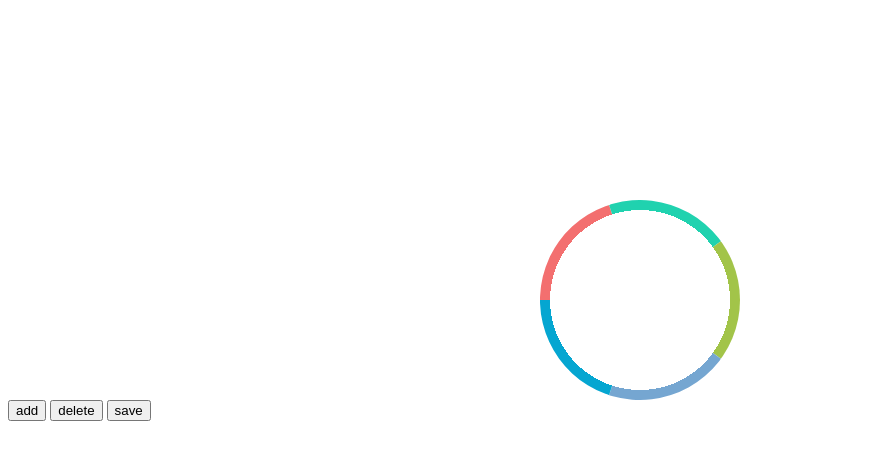
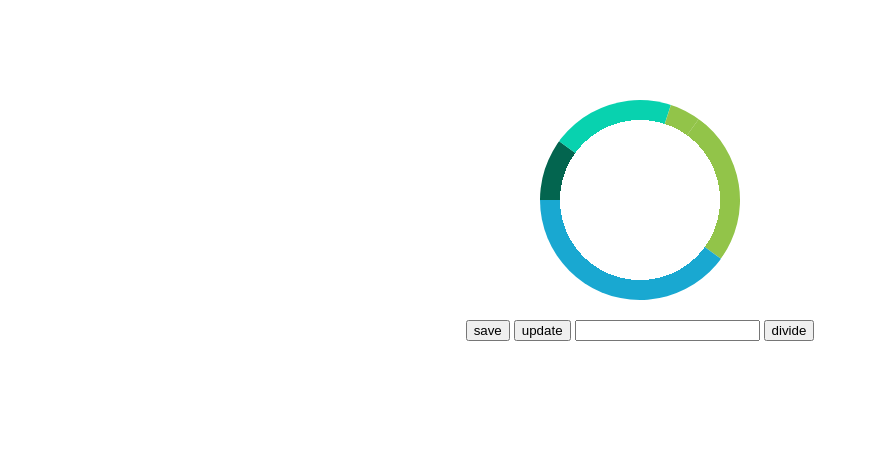
Before and after one commit to eefeng/circle, a website: page index.html in a window 1280 px wide. Shown: the whole page, without its empty margins (0-869 px from the left). Drawn offline with nearby package versions, Linux system fonts and the light colour scheme.

Commit message:
update & divide

```diff
--- a/circle.es.js
+++ b/circle.es.js
@@ -1,4 +1,4 @@
-"use strict";
+'use strict';
 
 var _createClass = function () { function defineProperties(target, props) { for (var i = 0; i < props.length; i++) { var descriptor = props[i]; descriptor.enumerable = descriptor.enumerable || false; descriptor.configurable = true; if ("value" in descriptor) descriptor.writable = true; Object.defineProperty(target, descriptor.key, descriptor); } } return function (Constructor, protoProps, staticProps) { if (protoProps) defineProperties(Constructor.prototype, protoProps); if (staticProps) defineProperties(Constructor, staticProps); return Constructor; }; }();
 
@@ -10,28 +10,37 @@ var Circle = function () {
 
         this.$ele = $ele;
 
-        this.bindEvents();
-
         this.DEFAULTS = {
             inner: 90
         };
 
         this.opts = $.extend({}, this.DEFAULTS, options);
 
-        // this.count = this.opts.pies.length;
-
         this.degs = [];
-        this.startDeg = 0;
         this.skews = [];
         this.rotate1 = [];
         this.rotate2 = [];
-        this.inner = 90;
+        this.inner = this.opts.inner;
+
+        this.colors = ['#f36f6f', '#20d2af', '#a2c449', '#75a6d1', '#036f6f', '#80d2af', '#92c449', '#15a6d1', '#03654f', '#08d2af', '#92c449', '#19a8d1'];
 
         this.init();
     }
 
     _createClass(Circle, [{
-        key: "clearInner",
+        key: 'init',
+        value: function init() {
+
+            // TODO sim
+
+            this.initPiesInfo(this.opts.pies);
+            this.initPiesInfo(this.opts.pies);
+            this.initPiesInfo(this.opts.pies);
+
+            this.drawPies(this.piesInfo);
+        }
+    }, {
+        key: 'clearInner',
         value: function clearInner() {
 
             var inner = this.inner;
@@ -41,55 +50,117 @@ var Circle = function () {
             });
         }
     }, {
-        key: "initPiesInfo",
-        value: function initPiesInfo() {
+        key: 'initPiesInfo',
+        value: function initPiesInfo(piesInfo) {
+
+            piesInfo.map(function (pie, i) {
+                if (pie.percentage > 25) {
+                    piesInfo.splice(i, 0, {
+                        percentage: pie.percentage - 25,
+                        color: pie.color
+                    });
+                    pie.percentage = 25;
+                }
+            });
+
             this.piesInfo = this.opts.pies;
         }
     }, {
-        key: "updatePercentage",
-        value: function updatePercentage(index, percentage) {}
+        key: 'updatePercentage',
+        value: function updatePercentage(index, percentage) {
+            var difference = percentage - this.piesInfo[index].percentage;
+            this.piesInfo[index].percentage = percentage;
+            this.piesInfo[index + 1].percentage = this.piesInfo[index + 1].percentage - difference;
+
+            // TODO：when index + 1 percentage < 0 || index + num > pies Count || percentage > 25
+
+            // or:    1. collect   2. update
+
+
+            this.clearPies();
+
+            this.drawPies(this.piesInfo);
+        }
     }, {
-        key: "init",
-        value: function init() {
+        key: 'clearPies',
+        value: function clearPies() {
+            this.$ele.find('ul').empty();
+            this.degs = [];
+            this.skews = [];
+            this.rotate1 = [];
+            this.rotate2 = [];
+        }
+    }, {
+        key: 'drawPies',
+        value: function drawPies(pies) {
             var _this = this;
-
-            this.initPiesInfo();
 
             this.inner = this.opts.inner;
 
-            this.opts.pies.map(function (pie, i) {
+            pies.map(function (pie, i) {
                 _this.degs.push(pie.percentage * 360 / 100);
+
                 _this.skews.push(90 - _this.degs[i]);
+
                 _this.rotate1.push(90 - _this.degs[i] / 2);
 
                 var ds = 0;
+
                 for (var j = 0; j < i; j++) {
-                    ds += _this.degs[i];
+                    ds += _this.degs[j];
                 }
 
-                _this.rotate2.push(_this.startDeg + ds);
+                _this.rotate2.push(ds);
 
                 var $a = $('<a></a>').css({
-                    "transform": "skew(-" + _this.skews[i] + "deg) rotate(-" + _this.rotate1[i] + "deg) scale(1)",
+                    "transform": 'skew(-' + _this.skews[i] + 'deg) rotate(-' + _this.rotate1[i] + 'deg) scale(1)',
                     "background": pie.color
                 });
-                var $li = $('<li></li>').css("transform", "rotate(" + _this.rotate2[i] + "deg) skew(" + _this.skews[i] + "deg)").append($a);
+                var $li = $('<li></li>').css("transform", 'rotate(' + _this.rotate2[i] + 'deg) skew(' + _this.skews[i] + 'deg)').append($a);
                 _this.$ele.find('ul').append($li);
             });
+
             this.clearInner();
         }
     }, {
-        key: "addPie",
-        value: function addPie() {}
+        key: 'divideInto',
+        value: function divideInto(num) {
+
+            this.clearPies();
+
+            var piesInfo = [];
+
+            console.log(100 / num);
+
+            for (var i = 0; i < num; i++) {
+                piesInfo.push({ color: this.colors[i], percentage: 100 / num });
+            }
+
+            // TODO sim
+
+            this.initPiesInfo(piesInfo);
+            this.initPiesInfo(piesInfo);
+            this.initPiesInfo(piesInfo);
+
+            this.drawPies(piesInfo);
+
+            this.piesInfo = piesInfo;
+        }
     }, {
-        key: "delPie",
-        value: function delPie() {}
+        key: 'collectPies',
+        value: function collectPies() {
+            var pies = Object.assign({}, this.piesInfo);
+            for (var i = 0; i < pies.length - 1; i++) {
+                if (pies[i].color === pies[i + 1].color) {
+                    pies[i + 1].percentage += pies[i].percentage;
+                    pies.splice(i, 1);
+                }
+            }
+        }
     }, {
-        key: "bindEvents",
-        value: function bindEvents() {}
-    }, {
-        key: "saveInfo",
+        key: 'saveInfo',
         value: function saveInfo() {
+            this.collectPies();
             console.log(this.piesInfo);
         }
     }]);
--- a/index.css
+++ b/index.css
@@ -44,7 +44,7 @@
 
 .circle-container {
     font-size: 20px;
-    margin-top: 200px;
+    margin-top: 100px;
     position: relative;
     margin-left: auto;
     margin-right: auto;
--- a/index.html
+++ b/index.html
@@ -7,6 +7,12 @@
     <meta http-equiv="X-UA-Compatible" content="ie=edge">
     <title>Circle</title>
     <link rel="stylesheet" href="./index.css">
+    <style>
+        .buttons {
+            margin-top: 20px;
+            text-align: center;
+        }
+    </style>
 </head>
 <body>
 
@@ -20,36 +26,52 @@
     </div>
 </div>
 
-<button class="btn" id="add">add</button>
-<button class="btn" id="delete">delete</button>
-<button class="btn" id="save">save</button>
+<div class="buttons">
+    <button class="btn" id="save">save</button>
+    <button class="btn" id="update1">update</button>
+
+    <input type="number" id="divideNumber"/>
+    <button class="btn" id="divide">divide</button>
+</div>
 <script src="http://apps.bdimg.com/libs/jquery/2.1.4/jquery.min.js"></script>
 <script src="./circle.es.js"></script>
 <script>
 
-
     let circle = new Circle($("#circle"),{
+        inner: 80,
         pies: [
             {
+                percentage: 10,
+                color: '#03654f'
+            }
+            ,{
                 percentage: 20,
-                color: '#f36f6f'
-            },{
-                percentage: 20,
-                color: '#20d2af'
-            },{
-                percentage: 20,
-                color: '#a2c449'
-            },{
-                percentage: 20,
-                color: '#75a6d1'
-            },{
-                percentage: 20,
-                color: '#05a6d1'
+                color: '#08d2af'
+            }
+            ,{
+                percentage: 30,
+                color: '#92c449'
+            }
+            ,{
+                percentage: 40,
+                color: '#19a8d1'
             }
         ]
     });
 
-    circle.addPie();
+
+    $('#save').click(function () {
+        circle.saveInfo();
+    });
+
+    $('#update1').click(function () {
+        circle.updatePercentage(1, 20);
+    });
+
+    $('#divide').click(function () {
+        circle.divideInto($('#divideNumber').val());
+    });
+
 
 
 </script>
```
Also changed, not shown: circle.js (+86 -23 lines), package.json (+5 -2 lines), test.html (+12 -8 lines), circle.min.js (added), readme.md (added), 1 other file.
